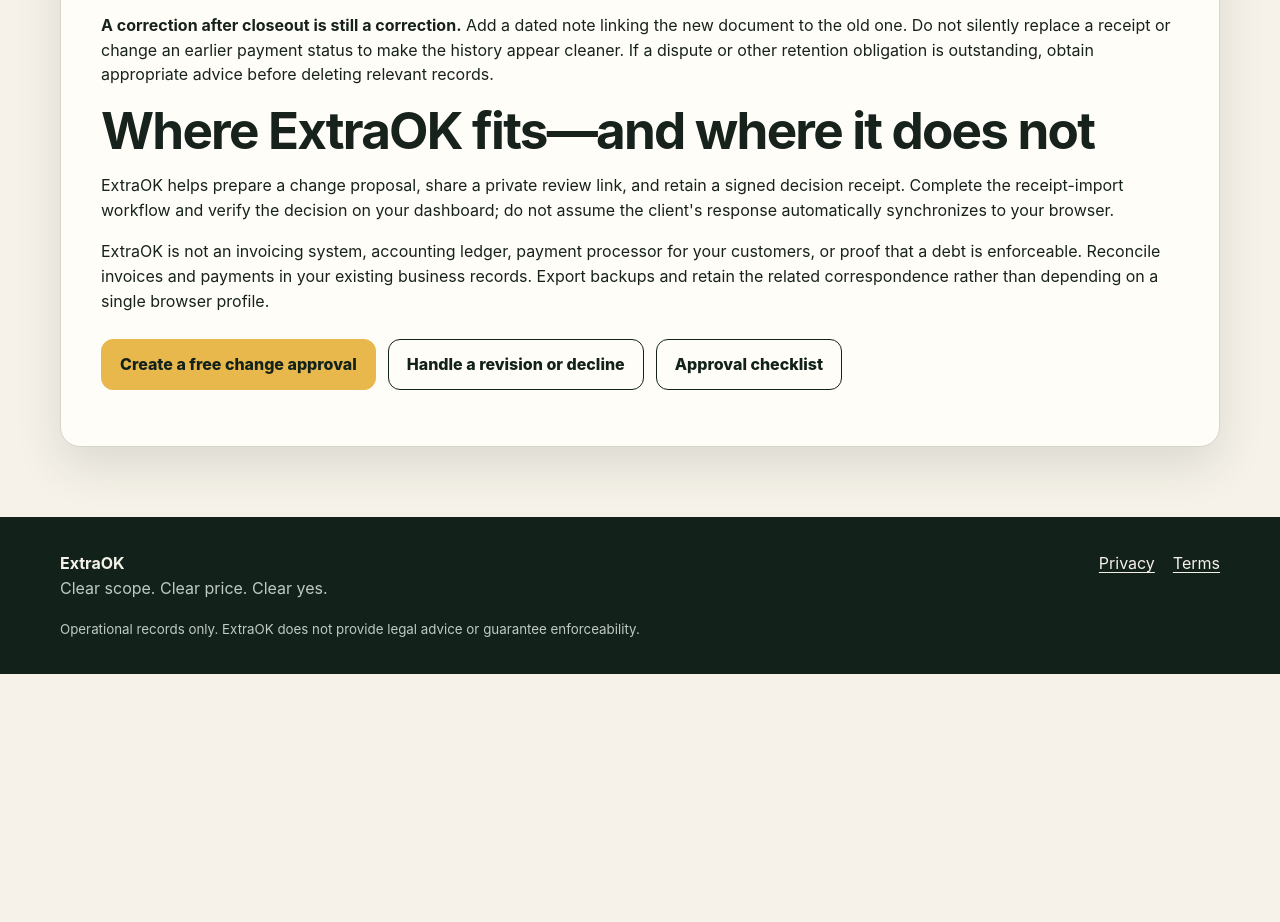
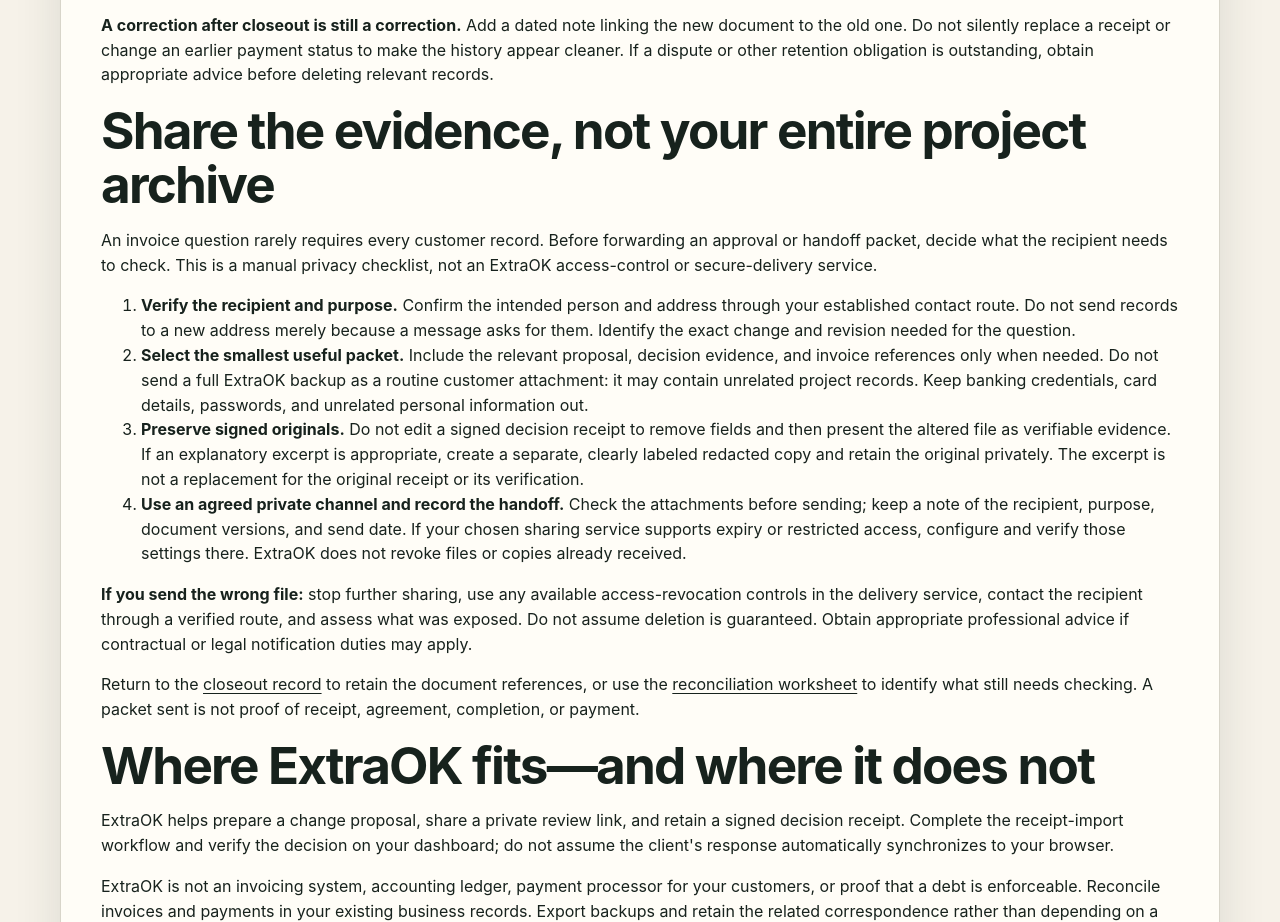
Before and after one commit to helpinghandschitown-netizen/extraok, a website: page change-order-to-invoice-checklist.html in a window 1280 px wide. Shown: the part 6720-7642 px from the top of the page. Before the commit the page ends 7394 px from the top, so only its background shows below. Drawn offline with Linux system fonts and the light colour scheme.

Commit message:
docs: add privacy-safe approval evidence handoff checklist

```diff
--- a/change-order-to-invoice-checklist.html
+++ b/change-order-to-invoice-checklist.html
@@ -154,6 +154,18 @@
       <p>Replace the brackets with checked facts. Use document references rather than copying banking details, passwords, or unnecessary personal information into this note. Share it only with people who need access. Agree a retention and deletion approach appropriate to your contracts and applicable obligations; this guide does not prescribe a universal retention period.</p>
       <p><strong>A correction after closeout is still a correction.</strong> Add a dated note linking the new document to the old one. Do not silently replace a receipt or change an earlier payment status to make the history appear cleaner. If a dispute or other retention obligation is outstanding, obtain appropriate advice before deleting relevant records.</p>
     </section>
+    <section id="private-handoff" aria-labelledby="private-handoff-heading">
+      <h2 id="private-handoff-heading">Share the evidence, not your entire project archive</h2>
+      <p>An invoice question rarely requires every customer record. Before forwarding an approval or handoff packet, decide what the recipient needs to check. This is a manual privacy checklist, not an ExtraOK access-control or secure-delivery service.</p>
+      <ol>
+        <li><strong>Verify the recipient and purpose.</strong> Confirm the intended person and address through your established contact route. Do not send records to a new address merely because a message asks for them. Identify the exact change and revision needed for the question.</li>
+        <li><strong>Select the smallest useful packet.</strong> Include the relevant proposal, decision evidence, and invoice references only when needed. Do not send a full ExtraOK backup as a routine customer attachment: it may contain unrelated project records. Keep banking credentials, card details, passwords, and unrelated personal information out.</li>
+        <li><strong>Preserve signed originals.</strong> Do not edit a signed decision receipt to remove fields and then present the altered file as verifiable evidence. If an explanatory excerpt is appropriate, create a separate, clearly labeled redacted copy and retain the original privately. The excerpt is not a replacement for the original receipt or its verification.</li>
+        <li><strong>Use an agreed private channel and record the handoff.</strong> Check the attachments before sending; keep a note of the recipient, purpose, document versions, and send date. If your chosen sharing service supports expiry or restricted access, configure and verify those settings there. ExtraOK does not revoke files or copies already received.</li>
+      </ol>
+      <p><strong>If you send the wrong file:</strong> stop further sharing, use any available access-revocation controls in the delivery service, contact the recipient through a verified route, and assess what was exposed. Do not assume deletion is guaranteed. Obtain appropriate professional advice if contractual or legal notification duties may apply.</p>
+      <p>Return to the <a href="#closeout-record">closeout record</a> to retain the document references, or use the <a href="#print-worksheet">reconciliation worksheet</a> to identify what still needs checking. A packet sent is not proof of receipt, agreement, completion, or payment.</p>
+    </section>
     <h2 id="product-boundary">Where ExtraOK fits—and where it does not</h2>
     <p>ExtraOK helps prepare a change proposal, share a private review link, and retain a signed decision receipt. Complete the receipt-import workflow and verify the decision on your dashboard; do not assume the client's response automatically synchronizes to your browser.</p>
     <p>ExtraOK is not an invoicing system, accounting ledger, payment processor for your customers, or proof that a debt is enforceable. Reconcile invoices and payments in your existing business records. Export backups and retain the related correspondence rather than depending on a single browser profile.</p>
```
